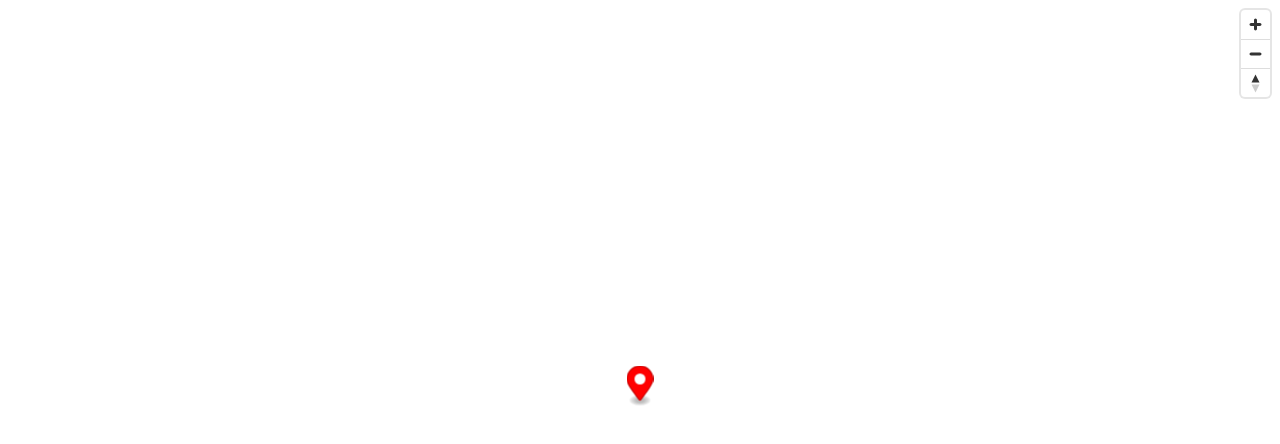
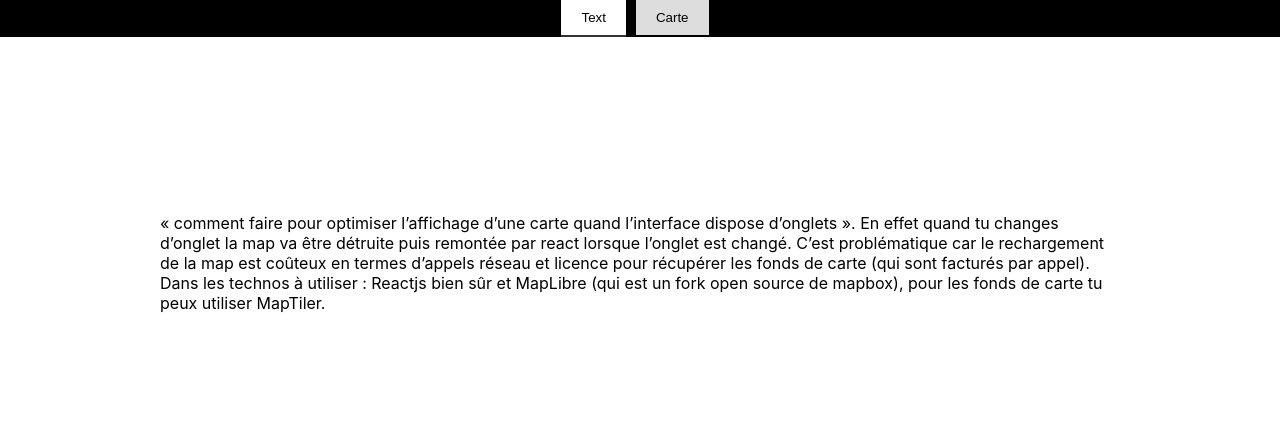
Before and after one commit to Aurelien1997/Map-test, a React (Create React App) app: page / in a window 1280 px wide. Shown: the top 444 px of the page. Built offline with nearby package versions, Linux system fonts and the light colour scheme; no server answers.

Commit message:
add tabs for map + text

```diff
--- a/src/App.css
+++ b/src/App.css
@@ -2,3 +2,9 @@ body {
   margin: 0;
   padding: 0;
 }
+.content {
+  display: none;
+}
+.active-content {
+  display: block;
+}
--- a/src/App.js
+++ b/src/App.js
@@ -1,9 +1,35 @@
-import './App.css';
-import Map from './components/map';
+import "./App.css";
+import Map from "./components/map";
+import Navbar from "./components/navbar";
+import { useState } from "react";
+import "./App.css";
+
 function App() {
+  const [toggleState, setToggleState] = useState(1);
+
   return (
     <div className="App">
-      <Map/>
+
+      <Navbar setToggleStateFromParent={setToggleState} />
+
+      <div className={toggleState === 1 ? "content  active-content" : "content"}>
+        <div className="content-text">
+          <p>
+            « comment faire pour optimiser l’affichage d’une carte quand l’interface
+            dispose d’onglets ». En effet quand tu changes d’onglet la map va être
+            détruite puis remontée par react lorsque l’onglet est changé. C’est
+            problématique car le rechargement de la map est coûteux en termes
+            d’appels réseau et licence pour récupérer les fonds de carte (qui sont
+            facturés par appel). Dans les technos à utiliser : Reactjs bien sûr et
+            MapLibre (qui est un fork open source de mapbox), pour les fonds de
+            carte tu peux utiliser MapTiler.
+          </p>
+        </div>
+      </div>
+
+      <div className={toggleState === 2 ? "content  active-content" : "content"}>
+        <Map/>
+      </div>
     </div>
   );
 }
--- /dev/null
+++ b/src/components/navbar.css
@@ -0,0 +1,31 @@
+.heading {
+  margin: 0;
+  padding: 0px;
+  background-color:
+  black;
+  color:
+  white;
+  text-align: center;
+}
+
+.heading > h1 {
+  padding: 20px;
+  margin: 0;
+}
+
+.tabs {
+  padding: 10px 20px;
+  background-color: #ddd;
+  border: none;
+  cursor: pointer;
+  margin-right: 10px;
+}
+
+.active-tabs  {
+  background-color: #fff;
+  border-bottom: 2px solid #333;
+}
+
+.content-text{
+  padding: 20vh;
+}
--- /dev/null
+++ b/src/components/navbar.jsx
@@ -0,0 +1,32 @@
+import React from 'react'
+import './navbar.css'
+import { useState } from 'react'
+
+function Navbar({setToggleStateFromParent}) {
+
+  const [toggleState, setToggleState] = useState(1);
+
+  const toggleTab = (index) => {
+    setToggleState(index);
+    setToggleStateFromParent(index);
+  };
+
+  return (
+    <div className="heading">
+      <button
+        className={toggleState === 1 ? "tabs active-tabs" : "tabs"}
+        onClick={() => toggleTab(1)}
+      >
+        Text
+      </button>
+      <button
+        className={toggleState === 2 ? "tabs active-tabs" : "tabs"}
+        onClick={() => toggleTab(2)}
+      >
+        Carte
+      </button>
+    </div>
+  )
+}
+
+export default Navbar
```
